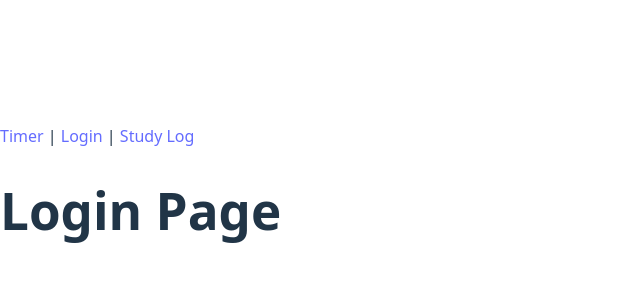
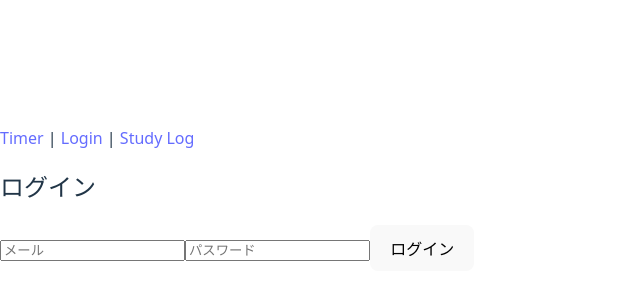
Before and after one commit to kkkosei/pomodoro_app, a React (Vite) app in the folder client/: page /login in a window 1280 px wide. Shown: the part 202-502 px from the top of the page, without its empty margins (0-640 px from the left). Built offline with nearby package versions, Linux system fonts and the light colour scheme.

Commit message:
cssでボタンを修正

```diff
--- a/client/src/pages/LoginPage.jsx
+++ b/client/src/pages/LoginPage.jsx
@@ -1,5 +1,35 @@
-// LoginPage.jsx
+import React, { useState } from "react";
+
 function LoginPage() {
-  return <h1>Login Page</h1>;
+  const [email, setEmail] = useState("");
+  const [password, setPassword] = useState("");
+
+  const handleLogin = async (e) => {
+    e.preventDefault();
+    const res = await fetch("http://localhost:4000/api/login", {
+      method: "POST",
+      headers: { "Content-Type": "application/json" },
+      body: JSON.stringify({ email, password }),
+    });
+    const data = await res.json();
+    if (data.token) {
+      localStorage.setItem("token", data.token);
+      alert("ログイン成功！");
+    } else {
+      alert(data.error);
+    }
+  };
+
+  return (
+    <div>
+      <h2>ログイン</h2>
+      <form onSubmit={handleLogin}>
+        <input type="email" placeholder="メール" value={email} onChange={(e) => setEmail(e.target.value)} />
+        <input type="password" placeholder="パスワード" value={password} onChange={(e) => setPassword(e.target.value)} />
+        <button type="submit">ログイン</button>
+      </form>
+    </div>
+  );
 }
+
 export default LoginPage;
--- a/client/src/pages/TimerPage.css
+++ b/client/src/pages/TimerPage.css
@@ -31,7 +31,7 @@ input[type="text"] {
   border-radius: 6px;
 }
 
-button {
+.timer-button {
   padding: 8px 12px;
   border: none;
   border-radius: 6px;
@@ -42,9 +42,24 @@ button {
   border: 2px solid black;
 }
 
-button:hover {
+.timer-button:hover {
   background-color: #00325d;
 }
+
+.add-button {
+  padding: 8px 12px;
+  border-radius: 6px;
+  background-color: #004777;
+  color: white;
+  cursor: pointer;
+  margin-top: 10px;
+  border: 2px solid black;
+}
+
+.add-button:hover {
+  background-color: #00325d;
+}
+
 
 .todo-list {
   list-style: none;
@@ -70,3 +85,7 @@ button:hover {
   cursor: pointer;
   font-size: 18px;
 }
+
+.login-btn {
+
+}
--- a/client/src/pages/TimerPage.jsx
+++ b/client/src/pages/TimerPage.jsx
@@ -108,7 +108,7 @@ function TimerPage() {
 
         <StartButton
           isRunning={isRunning}
-          css={"button"}
+          css={"timer-button"}
           onClickStart={() => setIsRunning(true)}
           onClickStop={() => setIsRunning(false)}
         />
@@ -124,7 +124,7 @@ function TimerPage() {
             value={newTodo}
             onChange={(e) => setNewTodo(e.target.value)}
           />
-          <button onClick={addTodo}>追加</button>
+          <button className="add-button" onClick={addTodo}>追加</button>
         </div>
 
         <ul className="todo-list">
```
